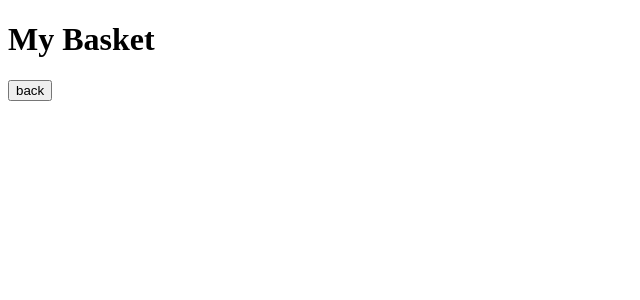
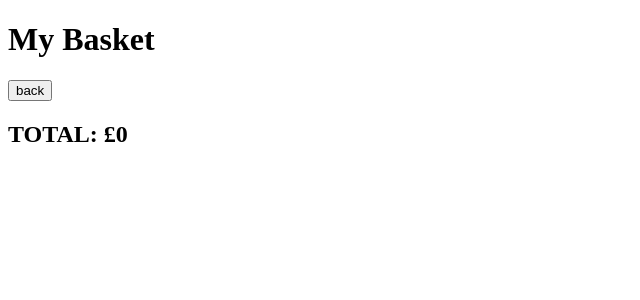
Before and after one commit to AnharHussainMiah/wotfood-api, a Vue app in the folder sample-web/: page /basket in a window 1280 px wide. Shown: the top 300 px of the page, without its empty margins (0-640 px from the left). Built offline with nearby package versions, Linux system fonts and the light colour scheme.

Commit message:
basket total working now

```diff
--- a/sample-web/src/store.js
+++ b/sample-web/src/store.js
@@ -2,5 +2,5 @@ import { reactive } from "vue";
 
 export const basket = reactive({
     items: [],
-    optionCache: new Map()
+    optionCache: new Map() // because we have to load the item option from the database without caching the application will have really bad performance problems
 })
--- a/sample-web/src/views/Basket.vue
+++ b/sample-web/src/views/Basket.vue
@@ -13,6 +13,8 @@
         <br/>
 
     </span>
+
+    <h2>TOTAL:  £{{  computeTotal() }}</h2>
 
 </template>
 
@@ -54,11 +56,10 @@ export default {
 
         renderOptionData(itemId, optionId) {
             const options = this.basket.optionCache.get(itemId);
-
             const option = options.filter(x => x.id == optionId);
 
             if(option.length > 0) {
-                return `........(${option[0].title}) ${option[0].name} £${option[0].price}`
+                return `....... (${option[0].title}) ${option[0].name} £${option[0].price}`
             }
 
             return `${itemId} | ${optionId}`
@@ -85,6 +86,30 @@ export default {
 
             // console.log(grouped);
             return grouped.sort();
+        },
+
+        computeTotal() {
+            const total = this.groupItems(this.basket.items).reduce((sum, x) => {
+                return sum + (x.price * x.quantity);
+                // if(x.options) {
+                //     return sum + (x.price + (this.computeItemOptionTotal(x)) * x.quantity);
+                // } else {
+                //     return sum + (x.price * x.quantity);
+                // }
+            }, 0);
+            return total;
+        },
+
+        computeItemOptionTotal(item) {
+            const options = this.basket.optionCache.get(item.id);
+
+            const idToPrice = new Map(options.map(x => [x.id, x]));
+
+            const subtotal = item.options.reduce((sum, id) => {
+                return sum + (idToPrice.get(id)?.price ?? 0);
+            }, 0);
+
+            return subtotal;
         }
     }
 }
--- a/sample-web/src/views/Home.vue
+++ b/sample-web/src/views/Home.vue
@@ -119,7 +119,6 @@ export default {
                 // console.log("Success:", result);
                 this.menuData = result;
                 this.categories = [...new Set(result.map(item => item.category))];
-                console.log(this.categories);
             } catch (error) {
                 console.error("Unable to complete request:", error.message);
             }
```
